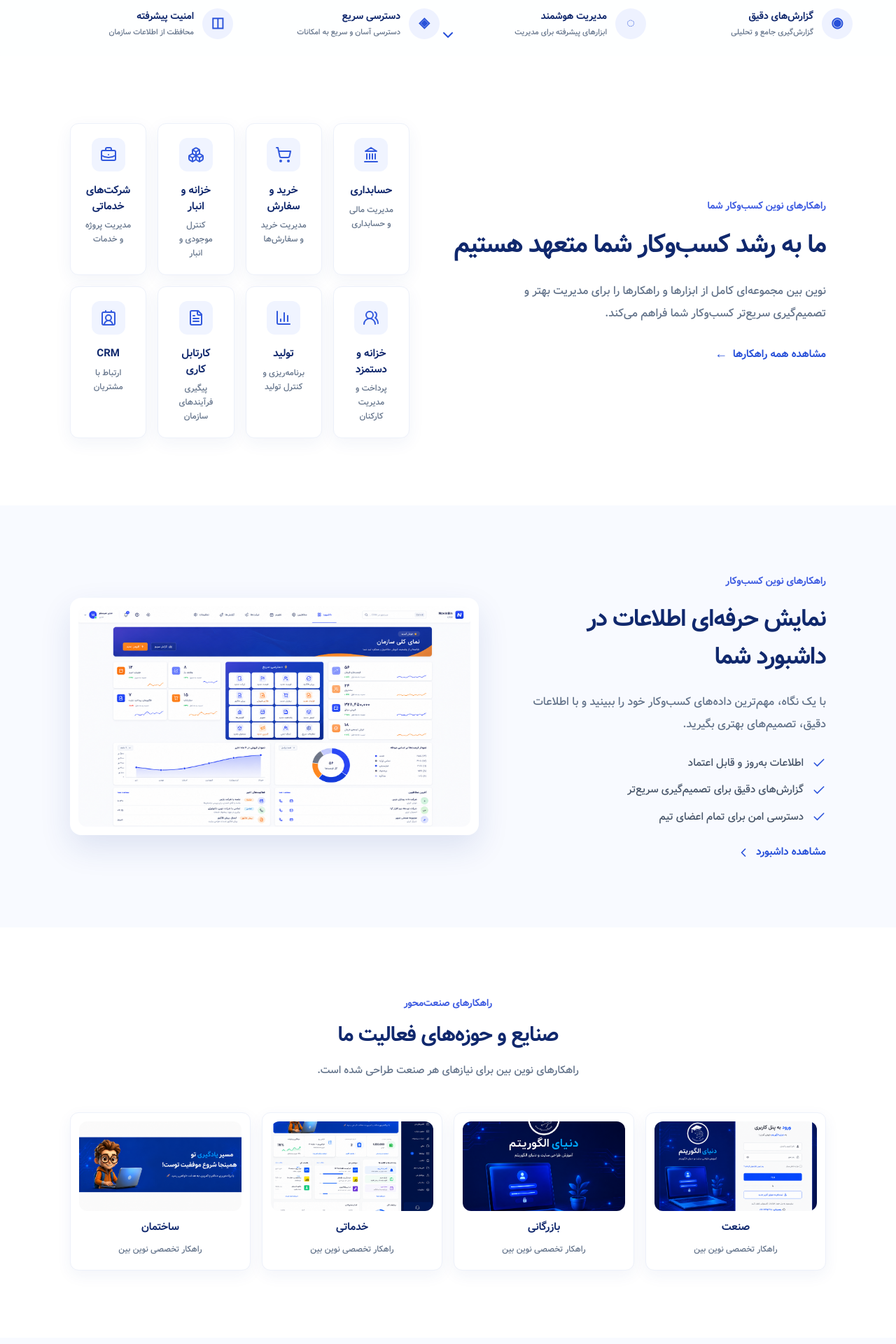
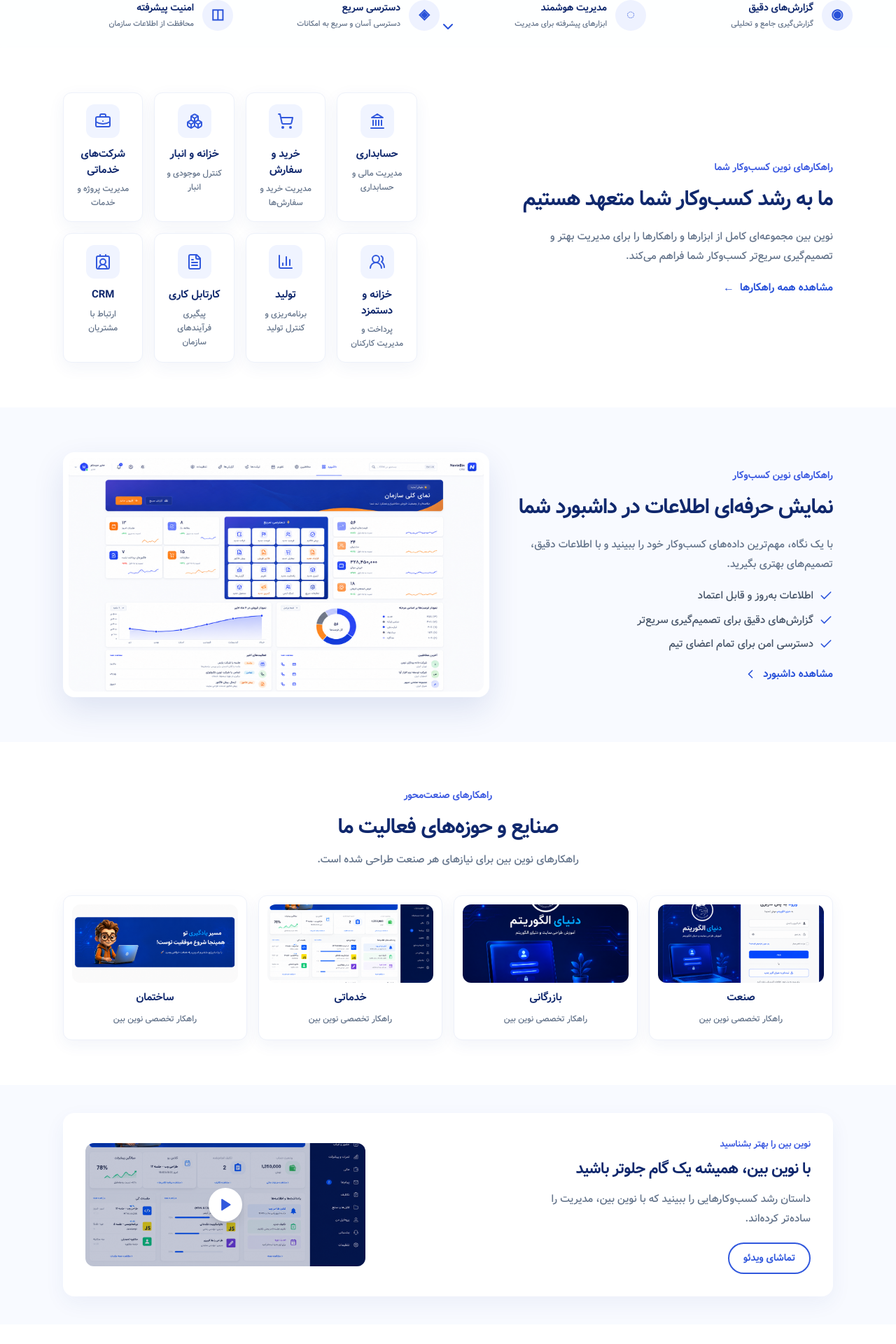
Before and after one commit to mahdiabdolkarimi073-cyber/CRM-NovinBin, a Next.js app: page / in a window 1280 px wide. Shown: the part 770-2690 px from the top of the page at 70% size. Built offline with nearby package versions, Linux system fonts and the light colour scheme; no server answers.

Commit message:
update CRM project1

```diff
--- a/components/home/AboutSection.tsx
+++ b/components/home/AboutSection.tsx
@@ -3,20 +3,20 @@ import { Check, ChevronLeft } from 'lucide-react';
 
 export default function AboutSection() {
   return (
-    <section id="dashboard" className="bg-[#f8faff] px-5 py-24 lg:px-8">
-      <div className="mx-auto grid max-w-[1080px] items-center gap-14 lg:grid-cols-[.86fr_1.14fr]">
+    <section id="dashboard" className="bg-[#f8faff] px-4 py-16 lg:px-6">
+      <div className="mx-auto grid max-w-[1100px] items-center gap-8 lg:grid-cols-[.86fr_1.14fr]">
         <div className="order-2 text-right lg:order-1">
           <span className="text-[14px] font-bold text-[#3d5be1]">راهکارهای نوین کسب‌وکار</span>
-          <h2 className="mt-4 text-[30px] font-extrabold leading-[1.6] text-[#10286d] sm:text-[34px]">نمایش حرفه‌ای اطلاعات در داشبورد شما</h2>
-          <p className="mt-5 text-[16px] font-medium leading-8 text-slate-500">با یک نگاه، مهم‌ترین داده‌های کسب‌وکار خود را ببینید و با اطلاعات دقیق، تصمیم‌های بهتری بگیرید.</p>
-          <ul className="mt-7 space-y-4 text-[15px] font-medium text-slate-600">
-            <li className="flex items-center gap-3"><Check className="h-5 w-5 text-[#3158dd]" />اطلاعات به‌روز و قابل اعتماد</li>
-            <li className="flex items-center gap-3"><Check className="h-5 w-5 text-[#3158dd]" />گزارش‌های دقیق برای تصمیم‌گیری سریع‌تر</li>
-            <li className="flex items-center gap-3"><Check className="h-5 w-5 text-[#3158dd]" />دسترسی امن برای تمام اعضای تیم</li>
+          <h2 className="mt-3 text-[26px] font-extrabold leading-[1.5] text-[#10286d] sm:text-[30px]">نمایش حرفه‌ای اطلاعات در داشبورد شما</h2>
+          <p className="mt-4 text-[15px] font-medium leading-7 text-slate-500">با یک نگاه، مهم‌ترین داده‌های کسب‌وکار خود را ببینید و با اطلاعات دقیق، تصمیم‌های بهتری بگیرید.</p>
+          <ul className="mt-5 space-y-3 text-[15px] font-medium text-slate-600">
+            <li className="flex items-center gap-2"><Check className="h-5 w-5 text-[#3158dd]" />اطلاعات به‌روز و قابل اعتماد</li>
+            <li className="flex items-center gap-2"><Check className="h-5 w-5 text-[#3158dd]" />گزارش‌های دقیق برای تصمیم‌گیری سریع‌تر</li>
+            <li className="flex items-center gap-2"><Check className="h-5 w-5 text-[#3158dd]" />دسترسی امن برای تمام اعضای تیم</li>
           </ul>
-          <a href="/login" className="mt-7 inline-flex items-center gap-2 text-[15px] font-bold text-[#2851d9]">مشاهده داشبورد <ChevronLeft className="h-5 w-5" /></a>
+          <a href="/login" className="mt-5 inline-flex items-center gap-2 text-[15px] font-bold text-[#2851d9]">مشاهده داشبورد <ChevronLeft className="h-5 w-5" /></a>
         </div>
-        <div className="order-1 rounded-2xl border-8 border-white bg-white p-1 shadow-[0_18px_45px_rgba(28,61,150,.12)] lg:order-2">
+        <div className="order-1 rounded-2xl border-4 border-white bg-white p-1 shadow-[0_18px_45px_rgba(28,61,150,.12)] lg:order-2">
           <Image src="/images/ChatGPT_Image_Aug_15,_2026,_12_00_00_PM.png" alt="داشبورد نوین بین" width={1672} height={941} className="h-auto w-full rounded-lg" sizes="(max-width: 1024px) 92vw, 650px" />
         </div>
       </div>
--- a/components/home/CTASection.tsx
+++ b/components/home/CTASection.tsx
@@ -3,14 +3,14 @@ import { ArrowLeft } from 'lucide-react';
 
 export default function CTASection() {
   return (
-    <section id="contact" className="bg-white px-5 py-12 lg:px-8">
-      <div className="mx-auto flex max-w-[1080px] flex-col items-center justify-between gap-6 rounded-2xl bg-[#eef3ff] px-8 py-10 text-center sm:flex-row sm:text-right">
+    <section id="contact" className="bg-white px-4 py-10 lg:px-6">
+      <div className="mx-auto flex max-w-[1100px] flex-col items-center justify-between gap-5 rounded-2xl bg-[#eef3ff] px-6 py-8 text-center sm:flex-row sm:text-right">
         <div>
           <span className="text-[14px] font-bold text-[#3158dd]">شروعی برای رشد بهتر</span>
-          <h2 className="mt-3 text-[24px] font-extrabold text-[#10286d]">همین امروز مدیریت کسب‌وکار خود را متحول کنید</h2>
-          <p className="mt-3 text-[15px] font-medium text-slate-500">با نوین بین، مسیر رشد سازمانتان را شفاف‌تر کنید.</p>
+          <h2 className="mt-2 text-[22px] font-extrabold text-[#10286d]">همین امروز مدیریت کسب‌وکار خود را متحول کنید</h2>
+          <p className="mt-2 text-[15px] font-medium text-slate-500">با نوین بین، مسیر رشد سازمانتان را شفاف‌تر کنید.</p>
         </div>
-        <Link href="/register/customer" className="inline-flex h-[52px] shrink-0 items-center gap-2 rounded-full bg-[#2851d9] px-8 text-[15px] font-bold text-white shadow-[0_8px_18px_rgba(40,81,217,.18)] transition hover:-translate-y-0.5 hover:bg-[#1f43bd]">شروع رایگان <ArrowLeft className="h-5 w-5" /></Link>
+        <Link href="/register/customer" className="inline-flex h-[44px] shrink-0 items-center gap-2 rounded-full bg-[#2851d9] px-7 text-[15px] font-bold text-white shadow-[0_8px_18px_rgba(40,81,217,.18)] transition hover:-translate-y-0.5 hover:bg-[#1f43bd]">شروع رایگان <ArrowLeft className="h-5 w-5" /></Link>
       </div>
     </section>
   );
--- a/components/home/FeaturesSection.tsx
+++ b/components/home/FeaturesSection.tsx
@@ -13,21 +13,21 @@ const features = [
 
 export default function FeaturesSection() {
   return (
-    <section id="features" className="bg-white px-5 py-24 lg:px-8">
-      <div className="mx-auto grid max-w-[1080px] items-center gap-14 lg:grid-cols-[1fr_.9fr]">
+    <section id="features" className="bg-white px-4 py-16 lg:px-6">
+      <div className="mx-auto grid max-w-[1100px] items-center gap-8 lg:grid-cols-[1fr_.9fr]">
         <div className="order-2 text-right lg:order-1">
           <span className="text-[14px] font-bold text-[#3d5be1]">راهکارهای نوین کسب‌وکار شما</span>
-          <h2 className="mt-4 text-[30px] font-extrabold leading-[1.6] text-[#10286d] sm:text-[36px]">ما به رشد کسب‌وکار شما متعهد هستیم</h2>
-          <p className="mt-5 max-w-[460px] text-[16px] font-medium leading-8 text-slate-500">نوین بین مجموعه‌ای کامل از ابزارها و راهکارها را برای مدیریت بهتر و تصمیم‌گیری سریع‌تر کسب‌وکار شما فراهم می‌کند.</p>
-          <a href="#solutions" className="mt-7 inline-flex items-center gap-2 text-[15px] font-bold text-[#2851d9]">مشاهده همه راهکارها <span className="text-lg">←</span></a>
+          <h2 className="mt-3 text-[26px] font-extrabold leading-[1.5] text-[#10286d] sm:text-[30px]">ما به رشد کسب‌وکار شما متعهد هستیم</h2>
+          <p className="mt-4 max-w-[420px] text-[15px] font-medium leading-7 text-slate-500">نوین بین مجموعه‌ای کامل از ابزارها و راهکارها را برای مدیریت بهتر و تصمیم‌گیری سریع‌تر کسب‌وکار شما فراهم می‌کند.</p>
+          <a href="#solutions" className="mt-5 inline-flex items-center gap-2 text-[15px] font-bold text-[#2851d9]">مشاهده همه راهکارها <span className="text-base">←</span></a>
         </div>
         <div className="order-1 grid grid-cols-2 gap-4 sm:grid-cols-4 lg:order-2">
           {features.map(([Icon, title, desc]) => (
-            <div key={title as string} className="group rounded-xl border border-[#edf1fa] bg-white p-5 text-center shadow-[0_7px_25px_rgba(30,62,150,.06)] transition hover:-translate-y-1 hover:border-[#c6d2ff] hover:shadow-[0_12px_30px_rgba(40,81,217,.12)]">
+            <div key={title as string} className="group rounded-xl border border-[#edf1fa] bg-white p-4 text-center shadow-[0_7px_25px_rgba(30,62,150,.06)] transition hover:-translate-y-1 hover:border-[#c6d2ff] hover:shadow-[0_12px_30px_rgba(40,81,217,.12)]">
               <span className="mx-auto flex h-12 w-12 items-center justify-center rounded-xl bg-[#f0f4ff] text-[#3158dd] transition group-hover:bg-[#3158dd] group-hover:text-white">
                 <Icon className="h-6 w-6" />
               </span>
-              <b className="mt-4 block text-[15px] font-bold text-[#10286d]">{title as string}</b>
+              <b className="mt-3 block text-[15px] font-bold text-[#10286d]">{title as string}</b>
               <small className="mt-1.5 block text-[12px] font-medium leading-5 text-slate-500">{desc as string}</small>
             </div>
           ))}
--- a/components/home/Navbar.tsx
+++ b/components/home/Navbar.tsx
@@ -17,30 +17,30 @@ export default function Navbar() {
   const [open, setOpen] = useState(false);
   return (
     <header className="sticky top-0 z-50 border-b border-slate-100 bg-white/95 backdrop-blur-md">
-      <div className="mx-auto flex h-[76px] max-w-[1220px] items-center justify-between px-5 lg:px-8">
+      <div className="mx-auto flex h-[64px] max-w-[1200px] items-center justify-between px-4 lg:px-6">
         <Link href="#top" className="flex items-center gap-3" aria-label="نوین بین">
-          <Image src="/images/1.png" alt="نوین بین" width={56} height={56} className="h-14 w-14 object-contain" priority />
+          <Image src="/images/1.png" alt="نوین بین" width={48} height={48} className="h-12 w-12 object-contain" priority />
           <span className="hidden text-right sm:block">
             <strong className="block text-[16px] font-extrabold text-[#11276a]">نوین بین</strong>
-            <small className="text-[11px] font-medium text-slate-500">سیستم مدیریت ارتباط با مشتری</small>
+            <small className="text-[12px] font-medium text-slate-500">سیستم مدیریت ارتباط با مشتری</small>
           </span>
         </Link>
-        <nav className="hidden items-center gap-8 lg:flex" aria-label="منوی اصلی">
+        <nav className="hidden items-center gap-7 lg:flex" aria-label="منوی اصلی">
           {links.map(([label, href]) => <Link key={href} href={href} className="text-[15px] font-bold text-slate-600 transition-colors hover:text-[#2851d9]">{label}</Link>)}
         </nav>
         <div className="hidden items-center gap-3 sm:flex">
-          <Link href="/login" className="rounded-full px-5 py-2.5 text-[14px] font-bold text-[#173287] transition hover:bg-[#f2f5ff]">ورود</Link>
-          <Link href="/register/customer" className="rounded-full bg-[#2851d9] px-6 py-3 text-[14px] font-bold text-white shadow-[0_8px_18px_rgba(40,81,217,.2)] transition hover:-translate-y-0.5 hover:bg-[#1f43bd]">شروع رایگان</Link>
+          <Link href="/login" className="rounded-full px-5 py-2 text-[14px] font-bold text-[#173287] transition hover:bg-[#f2f5ff]">ورود</Link>
+          <Link href="/register/customer" className="rounded-full bg-[#2851d9] px-6 py-2.5 text-[14px] font-bold text-white shadow-[0_8px_18px_rgba(40,81,217,.2)] transition hover:-translate-y-0.5 hover:bg-[#1f43bd]">شروع رایگان</Link>
         </div>
-        <button type="button" className="flex h-12 w-12 items-center justify-center rounded-full text-[#173287] hover:bg-slate-50 lg:hidden" onClick={() => setOpen((value) => !value)} aria-label={open ? 'بستن منو' : 'باز کردن منو'}>{open ? <X className="h-6 w-6" /> : <Menu className="h-6 w-6" />}</button>
+        <button type="button" className="flex h-10 w-10 items-center justify-center rounded-full text-[#173287] hover:bg-slate-50 lg:hidden" onClick={() => setOpen((value) => !value)} aria-label={open ? 'بستن منو' : 'باز کردن منو'}>{open ? <X className="h-5 w-5" /> : <Menu className="h-5 w-5" />}</button>
       </div>
       {open && (
-        <div className="border-t border-slate-100 bg-white px-5 py-4 lg:hidden">
+        <div className="border-t border-slate-100 bg-white px-4 py-4 lg:hidden">
           <nav className="flex flex-col gap-1">
-            {links.map(([label, href]) => <Link key={href} href={href} onClick={() => setOpen(false)} className="rounded-xl px-4 py-3.5 text-[15px] font-bold text-slate-700 hover:bg-[#f3f6ff]">{label}</Link>)}
+            {links.map(([label, href]) => <Link key={href} href={href} onClick={() => setOpen(false)} className="rounded-xl px-4 py-3 text-[15px] font-bold text-slate-700 hover:bg-[#f3f6ff]">{label}</Link>)}
             <div className="mt-3 grid grid-cols-2 gap-2 border-t border-slate-100 pt-3">
-              <Link href="/login" className="rounded-full border-2 border-[#2851d9] py-3 text-center text-[14px] font-bold text-[#2851d9]">ورود</Link>
-              <Link href="/register/customer" className="rounded-full bg-[#2851d9] py-3 text-center text-[14px] font-bold text-white">شروع رایگان</Link>
+              <Link href="/login" className="rounded-full border-2 border-[#2851d9] py-2.5 text-center text-[14px] font-bold text-[#2851d9]">ورود</Link>
+              <Link href="/register/customer" className="rounded-full bg-[#2851d9] py-2.5 text-center text-[14px] font-bold text-white">شروع رایگان</Link>
             </div>
           </nav>
         </div>
--- a/components/home/TestimonialsSection.tsx
+++ b/components/home/TestimonialsSection.tsx
@@ -16,20 +16,20 @@ const reviews = [
 export default function TestimonialsSection() {
   return (
     <>
-      <section id="industries" className="bg-white px-5 py-24 lg:px-8">
-        <div className="mx-auto max-w-[1080px]">
+      <section id="industries" className="bg-white px-4 py-16 lg:px-6">
+        <div className="mx-auto max-w-[1100px]">
           <div className="text-center">
             <span className="text-[14px] font-bold text-[#3d5be1]">راهکارهای صنعت‌محور</span>
-            <h2 className="mt-3 text-[30px] font-extrabold text-[#10286d]">صنایع و حوزه‌های فعالیت ما</h2>
-            <p className="mt-4 text-[15px] font-medium text-slate-500">راهکارهای نوین بین برای نیازهای هر صنعت طراحی شده است.</p>
+            <h2 className="mt-3 text-[26px] font-extrabold text-[#10286d] sm:text-[30px]">صنایع و حوزه‌های فعالیت ما</h2>
+            <p className="mt-3 text-[15px] font-medium text-slate-500">راهکارهای نوین بین برای نیازهای هر صنعت طراحی شده است.</p>
           </div>
-          <div className="mt-12 grid gap-4 sm:grid-cols-4">
+          <div className="mt-10 grid gap-4 sm:grid-cols-4">
             {industries.map(([image, title]) => (
               <div key={title} className="group overflow-hidden rounded-xl border border-[#edf1fa] bg-white p-3 text-center shadow-[0_7px_22px_rgba(30,62,150,.06)]">
-                <div className="relative h-32 overflow-hidden rounded-lg">
+                <div className="relative h-28 overflow-hidden rounded-lg">
                   <Image src={image} alt={title} fill className="object-cover transition duration-500 group-hover:scale-105" sizes="200px" />
                 </div>
-                <b className="block py-3 text-[15px] font-bold text-[#10286d]">{title}</b>
+                <b className="block py-2.5 text-[15px] font-bold text-[#10286d]">{title}</b>
                 <small className="block pb-2 text-[12px] font-medium text-slate-500">راهکار تخصصی نوین بین</small>
               </div>
             ))}
@@ -37,41 +37,41 @@ export default function TestimonialsSection() {
         </div>
       </section>
 
-      <section id="video" className="bg-[#f8faff] px-5 py-14 lg:px-8">
-        <div className="mx-auto flex max-w-[1080px] flex-col-reverse items-center gap-8 rounded-2xl bg-white p-6 shadow-[0_10px_30px_rgba(30,62,150,.06)] sm:flex-row sm:justify-between sm:p-10">
-          <div className="max-w-[420px] text-right">
+      <section id="video" className="bg-[#f8faff] px-4 py-10 lg:px-6">
+        <div className="mx-auto flex max-w-[1100px] flex-col-reverse items-center gap-6 rounded-2xl bg-white p-5 shadow-[0_10px_30px_rgba(30,62,150,.06)] sm:flex-row sm:justify-between sm:p-8">
+          <div className="max-w-[400px] text-right">
             <span className="text-[13px] font-bold text-[#3d5be1]">نوین بین را بهتر بشناسید</span>
-            <h2 className="mt-3 text-[24px] font-extrabold text-[#10286d]">با نوین بین، همیشه یک گام جلوتر باشید</h2>
-            <p className="mt-4 text-[15px] font-medium leading-7 text-slate-500">داستان رشد کسب‌وکارهایی را ببینید که با نوین بین، مدیریت را ساده‌تر کرده‌اند.</p>
-            <a href="#contact" className="mt-6 inline-flex rounded-full border-2 border-[#3158dd] px-6 py-3 text-[14px] font-bold text-[#3158dd]">تماشای ویدئو</a>
+            <h2 className="mt-2 text-[22px] font-extrabold text-[#10286d]">با نوین بین، همیشه یک گام جلوتر باشید</h2>
+            <p className="mt-3 text-[15px] font-medium leading-7 text-slate-500">داستان رشد کسب‌وکارهایی را ببینید که با نوین بین، مدیریت را ساده‌تر کرده‌اند.</p>
+            <a href="#contact" className="mt-5 inline-flex rounded-full border-2 border-[#3158dd] px-5 py-2.5 text-[14px] font-bold text-[#3158dd]">تماشای ویدئو</a>
           </div>
-          <div className="relative h-52 w-full overflow-hidden rounded-xl sm:w-[420px]">
+          <div className="relative h-44 w-full overflow-hidden rounded-xl sm:w-[400px]">
             <Image src="/images/ChatGPT_Image_Aug_30,_2026,_02_50_26_PM copy.png" alt="ویدئوی معرفی نوین بین" fill className="object-cover" sizes="420px" />
             <span className="absolute inset-0 flex items-center justify-center bg-[#0e1e5a]/25">
-              <span className="flex h-14 w-14 items-center justify-center rounded-full bg-white text-[#3158dd] shadow-lg">
-                <Play className="h-6 w-6 fill-current" />
+              <span className="flex h-12 w-12 items-center justify-center rounded-full bg-white text-[#3158dd] shadow-lg">
+                <Play className="h-5 w-5 fill-current" />
               </span>
             </span>
           </div>
         </div>
       </section>
 
-      <section id="testimonials" className="bg-white px-5 py-24 lg:px-8">
-        <div className="mx-auto max-w-[1080px] text-center">
+      <section id="testimonials" className="bg-white px-4 py-16 lg:px-6">
+        <div className="mx-auto max-w-[1100px] text-center">
           <span className="text-[14px] font-bold text-[#3d5be1]">نظر مشتریان</span>
-          <h2 className="mt-3 text-[30px] font-extrabold text-[#10286d]">آنچه مشتریان ما می‌گویند</h2>
-          <div className="mt-12 grid gap-5 md:grid-cols-3">
+          <h2 className="mt-3 text-[26px] font-extrabold text-[#10286d] sm:text-[30px]">آنچه مشتریان ما می‌گویند</h2>
+          <div className="mt-10 grid gap-5 md:grid-cols-3">
             {reviews.map(([text, name]) => (
-              <div key={name} className="rounded-xl border border-[#edf1fa] bg-white p-7 text-right shadow-[0_7px_22px_rgba(30,62,150,.05)]">
-                <div className="mb-5 flex items-center gap-3">
-                  <span className="flex h-11 w-11 items-center justify-center rounded-full bg-[#eaf0ff] text-[15px] font-bold text-[#3158dd]">م</span>
+              <div key={name} className="rounded-xl border border-[#edf1fa] bg-white p-5 text-right shadow-[0_7px_22px_rgba(30,62,150,.05)]">
+                <div className="mb-4 flex items-center gap-3">
+                  <span className="flex h-10 w-10 items-center justify-center rounded-full bg-[#eaf0ff] text-[14px] font-bold text-[#3158dd]">م</span>
                   <span>
                     <b className="block text-[15px] font-bold text-[#10286d]">{name}</b>
                     <small className="text-[12px] font-medium text-slate-500">مشتری نوین بین</small>
                   </span>
                 </div>
                 <p className="text-[15px] font-medium leading-7 text-slate-600">«{text}»</p>
-                <div className="mt-5 text-[16px] tracking-[3px] text-[#ffad19]">★★★★★</div>
+                <div className="mt-4 text-[15px] tracking-[3px] text-[#ffad19]">★★★★★</div>
               </div>
             ))}
           </div>
```
Also changed, not shown: components/home/FAQSection.tsx (+6 -6 lines), components/home/Footer.tsx (+9 -9 lines), components/home/PricingSection.tsx (+7 -7 lines).
